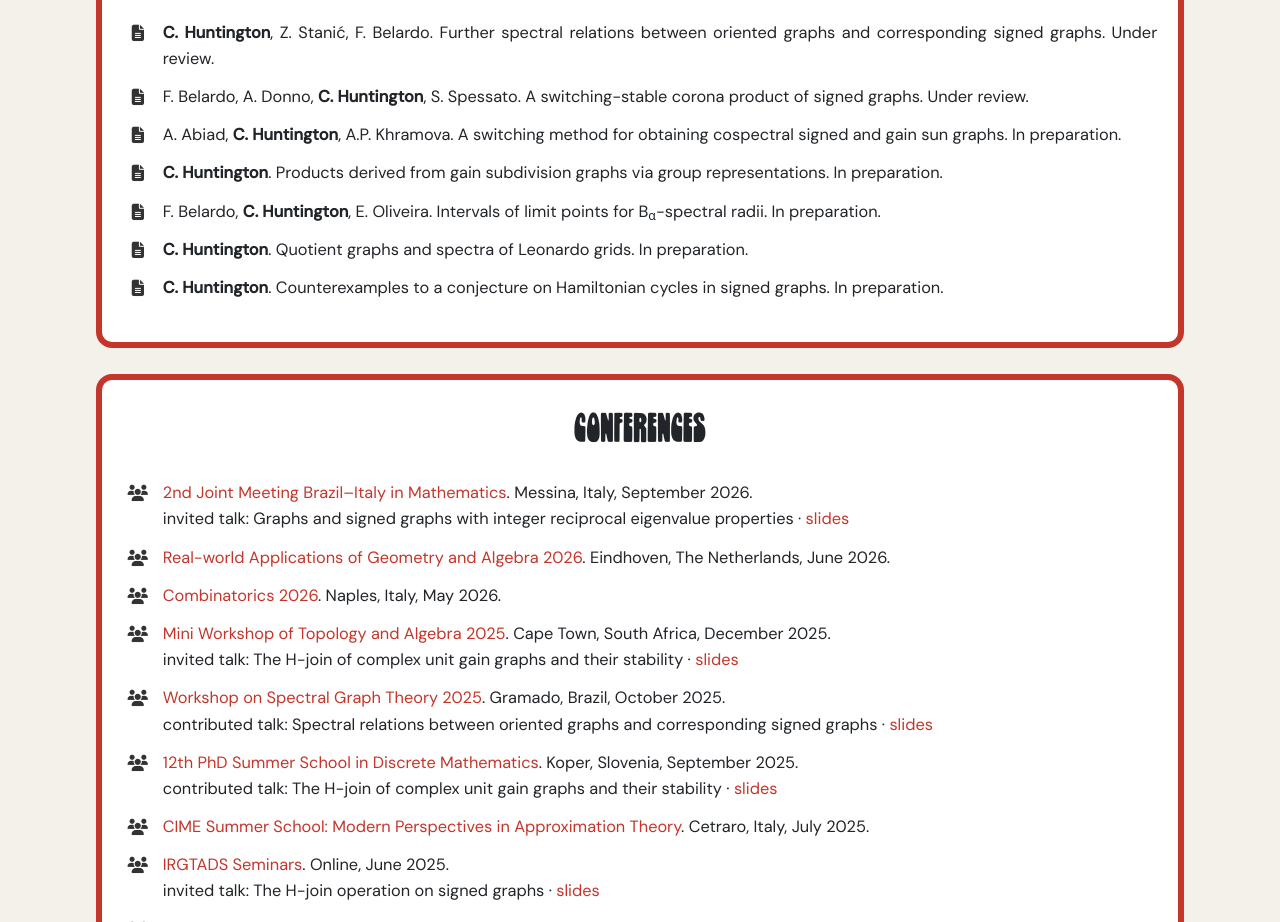
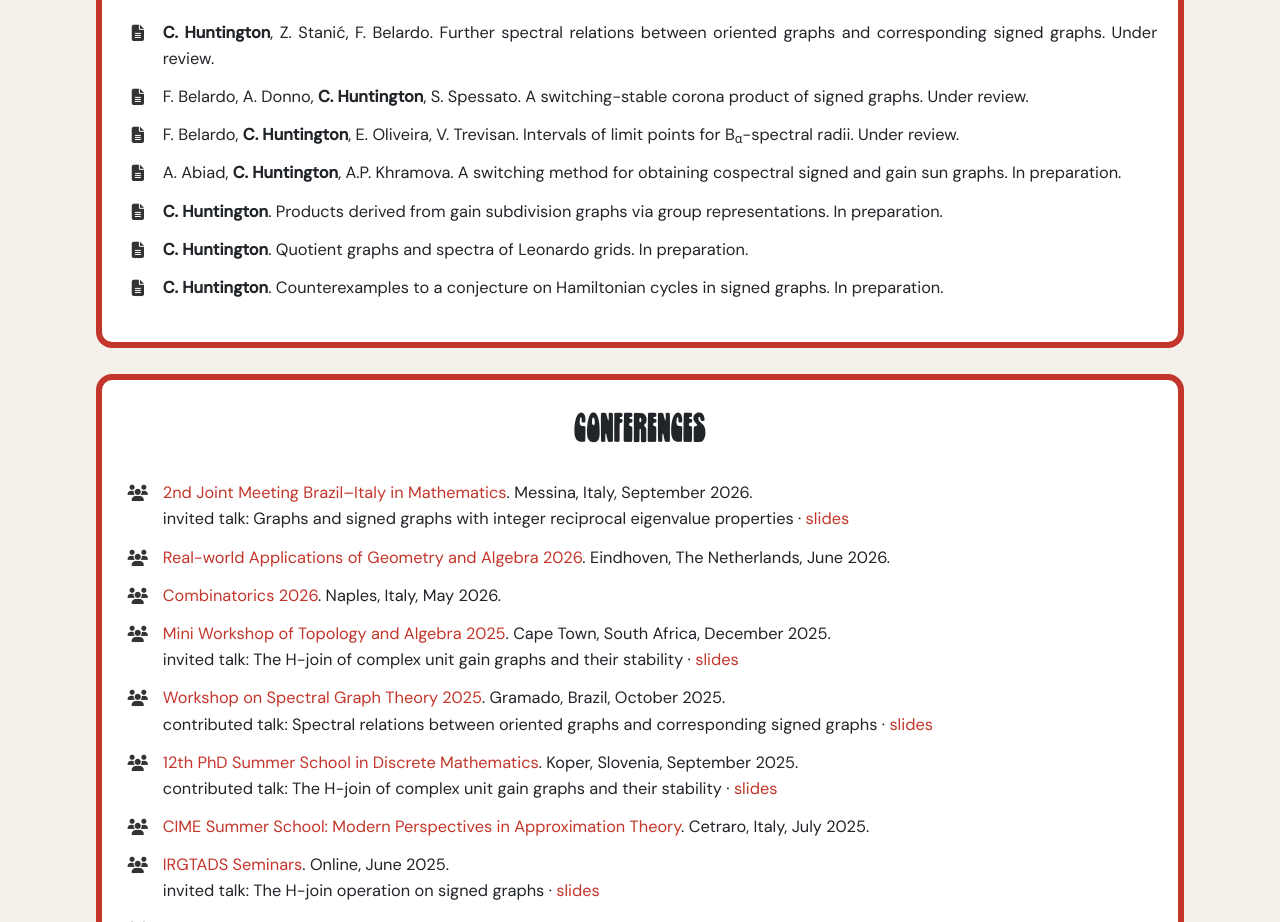
Before and after one commit to callumhuntington/callumhuntington.github.io, a website: page mathematics.html in a window 1280 px wide. Shown: the part 1060-1982 px from the top of the page. Drawn offline with nearby package versions, Linux system fonts and the light colour scheme.

Commit message:
Update publication list in mathematics.html

```diff
--- a/mathematics.html
+++ b/mathematics.html
@@ -190,6 +190,15 @@ F. Belardo, A. Donno, <strong>C. Huntington</strong>, S. Spessato. A switching-s
 <div class="paper-row">
 <i class="fa-solid fa-file-lines"></i>
 <span class="paper-text">
+F. Belardo, <strong>C. Huntington</strong>, E. Oliveira, V. Trevisan. Intervals of limit points for B<sub>&alpha;</sub>-spectral radii. Under review.
+</span>
+</div>
+</li>
+
+<li>
+<div class="paper-row">
+<i class="fa-solid fa-file-lines"></i>
+<span class="paper-text">
 A. Abiad, <strong>C. Huntington</strong>, A.P. Khramova. A switching method for obtaining cospectral signed and gain sun graphs. In preparation.
 </span>
 </div>
@@ -200,15 +209,6 @@ A. Abiad, <strong>C. Huntington</strong>, A.P. Khramova. A switching method for
 <i class="fa-solid fa-file-lines"></i>
 <span class="paper-text">
 <strong>C. Huntington</strong>. Products derived from gain subdivision graphs via group representations. In preparation.
-</span>
-</div>
-</li>
-
-<li>
-<div class="paper-row">
-<i class="fa-solid fa-file-lines"></i>
-<span class="paper-text">
-F. Belardo, <strong>C. Huntington</strong>, E. Oliveira. Intervals of limit points for B<sub>&alpha;</sub>-spectral radii. In preparation.
 </span>
 </div>
 </li>
```
